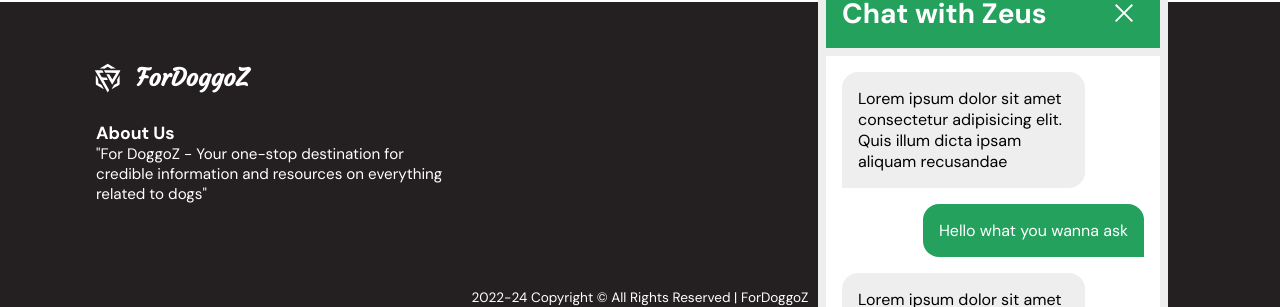
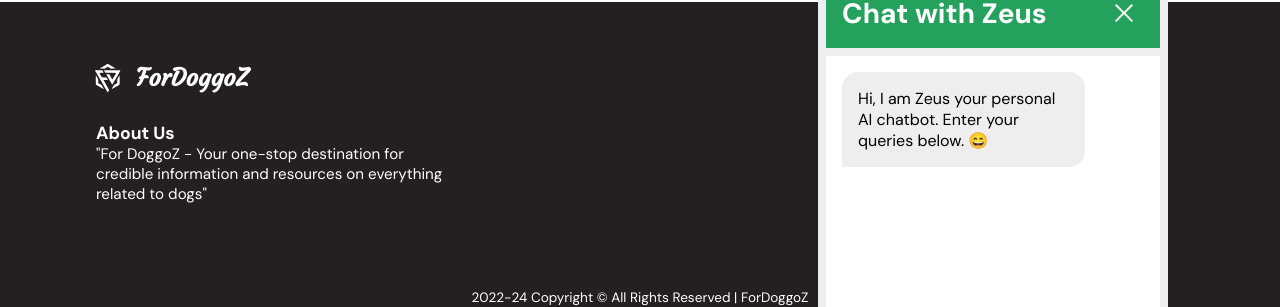
Before and after one commit to Ashu0126/For-DoggoZ, a Next.js app: page / in a window 1280 px wide. Shown: the part 2742-3049 px from the top of the page. Built offline with nearby package versions, Linux system fonts and the light colour scheme.

Commit message:
chatbot-complete

```diff
--- a/src/components/molecules/Chatbot/index.module.scss
+++ b/src/components/molecules/Chatbot/index.module.scss
@@ -50,6 +50,7 @@
     max-width: 70%;
     padding: 1rem;
     margin-bottom: 1rem;
+    word-wrap: break-word;
   }
 
   .chatSection .bot {
--- a/src/components/molecules/Chatbot/index.tsx
+++ b/src/components/molecules/Chatbot/index.tsx
@@ -6,9 +6,24 @@ import Button from "../../atoms/Button";
 
 const Chatbot = () => {
   const [open, setOpen] = useState(false);
+  const [chat, setChat] = useState<any>([
+    {
+      user: "bot",
+      msg: "Hi, I am Zeus your personal AI chatbot. Enter your queries below. 😄",
+    },
+  ]);
 
   const handleToggle = () => {
     setOpen(!open);
+  };
+
+  const handleSubmit = (e: any) => {
+    e.preventDefault();
+    const formData = new FormData(e.target);
+    const userMsg = formData.get("userMsg");
+    console.log(typeof userMsg);
+    setChat([...chat, { user: "user", msg: userMsg }]);
+    e.target.reset();
   };
 
   return (
@@ -21,36 +36,21 @@ const Chatbot = () => {
           <img onClick={handleToggle} src="/svg/close.svg" alt="" />
         </div>
         <div className={style.chatSection}>
-          <p className={style.bot}>
-            Lorem ipsum dolor sit amet consectetur adipisicing elit. Quis illum
-            dicta ipsam aliquam recusandae
-          </p>
-          <p className={style.user}>Hello what you wanna ask</p>
-          <p className={style.bot}>
-            Lorem ipsum dolor sit amet consectetur adipisicing elit. Quis illum
-            dicta ipsam aliquam recusandae
-          </p>
-          <p className={style.user}>Hello what you wanna ask</p>
-          <p className={style.bot}>
-            Lorem ipsum dolor sit amet consectetur adipisicing elit. Quis illum
-            dicta ipsam aliquam recusandae
-          </p>
-          <p className={style.user}>Hello what you wanna ask</p>
-          <p className={style.bot}>
-            Lorem ipsum dolor sit amet consectetur adipisicing elit. Quis illum
-            dicta ipsam aliquam recusandae
-          </p>
-          <p className={style.user}>Hello what you wanna ask</p>
+          {chat.map((msg: any) => (
+            <p className={style[msg?.user]} key={msg}>
+              {msg.msg}
+            </p>
+          ))}
         </div>
-        <div className={style.inputBox}>
-          <FloatingInput label={"Ask something"} />
-          <Button>
+        <form className={style.inputBox} onSubmit={handleSubmit}>
+          <FloatingInput label={"Ask something"} name="userMsg" />
+          <Button onClick>
             <img
               src="https://cdn-icons-png.flaticon.com/512/60/60525.png"
               alt=""
             />
           </Button>
-        </div>
+        </form>
       </div>
       <img
         onClick={handleToggle}
```
